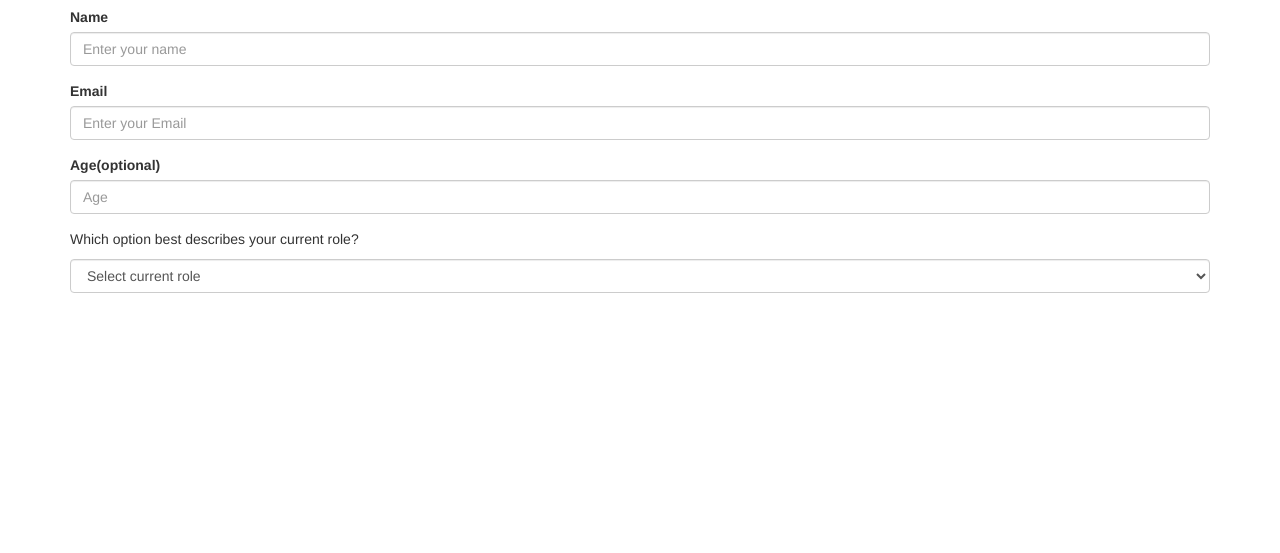
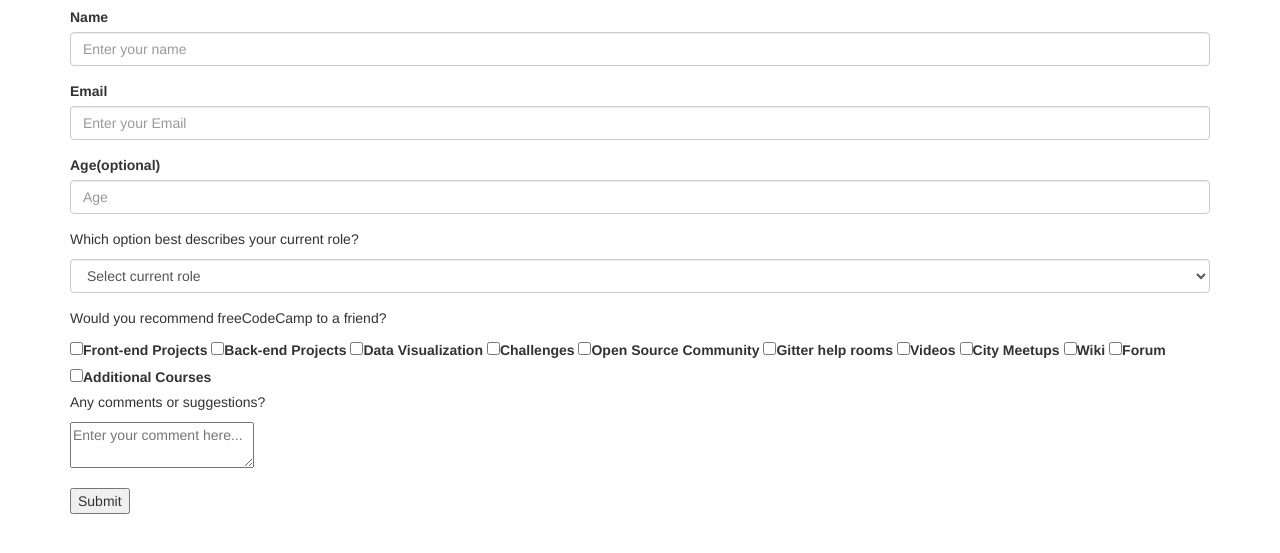
Before and after one commit to shahira-sadat/Trial-Project-Review, a website: page index.html in a window 1280 px wide. Shown: the part 93-646 px from the top of the page. Drawn offline with nearby package versions, Linux system fonts and the light colour scheme.

Commit message:
Add Recommandation checkbox

```diff
--- a/index.html
+++ b/index.html
@@ -42,6 +42,39 @@
           </select>
         </div>
 
+        <div class="form-group">
+          <p>Would you recommend freeCodeCamp to a friend?</p>
+        <label
+          ><input   name="prefer"   value="front-end-projects"   type="checkbox"   class="input-checkbox" />Front-end Projects</label
+        >
+        <label> <input   name="prefer"   value="back-end-projects"   type="checkbox"   class="input-checkbox" />Back-end Projects</label
+        >
+        <label ><input   name="prefer"   value="data-visualization"   type="checkbox"   class="input-checkbox" />Data Visualization</label
+        >
+        <label ><input   name="prefer"   value="challenges"   type="checkbox"   class="input-checkbox" />Challenges</label
+        >
+        <label ><input   name="prefer"   value="open-source-community"   type="checkbox"   class="input-checkbox" />Open Source Community</label
+        >
+        <label ><input   name="prefer"   value="gitter-help-rooms"   type="checkbox"   class="input-checkbox" />Gitter help rooms</label
+        >
+        <label ><input   name="prefer"   value="videos"   type="checkbox"   class="input-checkbox" />Videos</label
+        >
+        <label ><input   name="prefer"   value="city-meetups"   type="checkbox"   class="input-checkbox" />City Meetups</label
+        >
+        <label ><input   name="prefer"   value="wiki"   type="checkbox"   class="input-checkbox" />Wiki</label
+        >
+        <label ><input   name="prefer"   value="forum"   type="checkbox"   class="input-checkbox" />Forum</label
+        >
+        <label ><input   name="prefer"   value="additional-courses"   type="checkbox"   class="input-checkbox" />Additional Courses</label
+        >
+         <div class="form-group"> <p>Any comments or suggestions?</p> <textarea   id="comments"   class="input-textarea"   name="comment"   placeholder="Enter your comment here..." ></textarea>
+        </div>
+
+        <div class="form-group">
+          <button type="submit" id="submit" class="submit-button">
+            Submit
+          </button>
+        </div>
       </form>
   </body>
 </html>
```
